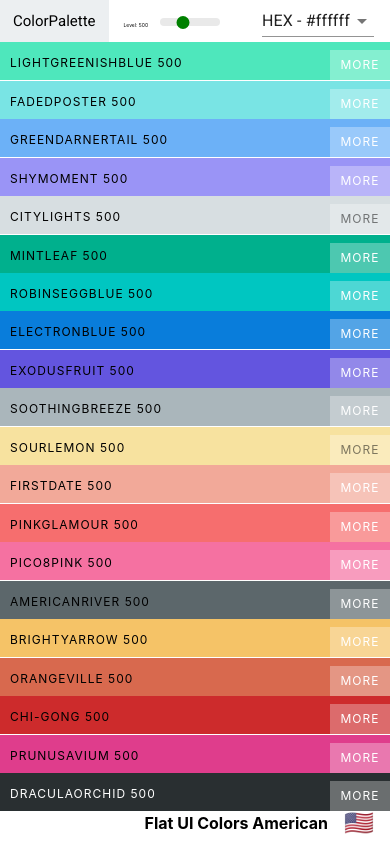
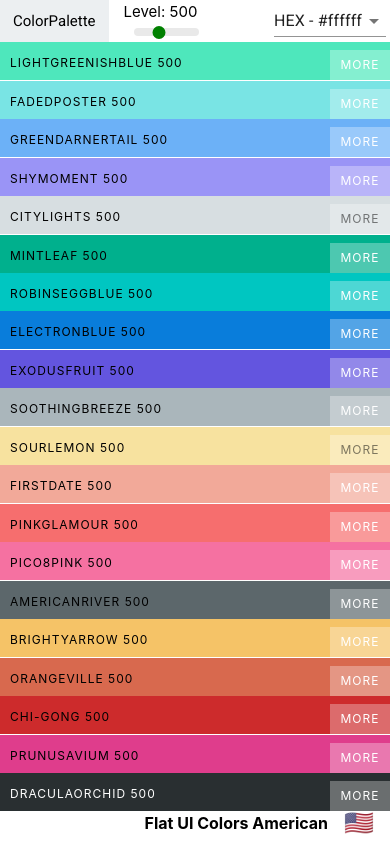
Before and after one commit to meixuanc/color-palette, a React (Create React App) app: page /palette/flat-ui-colors-american in a window 390 px wide. Built offline with nearby package versions, Linux system fonts and the light colour scheme.

Commit message:
modified phone style

```diff
--- a/src/styles/Navbar.css
+++ b/src/styles/Navbar.css
@@ -18,10 +18,13 @@
 		font-size: 15px !important;
 	}
 	.slider {
-		width: 60px !important;
+		width: 65px !important;
 	}
 	.color-level {
-		font-size: 5px;
+		font-size: 15px;
+	}
+	.select-container {
+		width: 100px;
 	}
 }
 
--- a/src/styles/PaletteListStyles.js
+++ b/src/styles/PaletteListStyles.js
@@ -53,6 +53,7 @@ const styles = {
 		boxSizing: 'border-box',
 		width: '100%',
 		height: '95%',
+		minHeight: '660px',
 		display: 'grid',
 		gridTemplateColumns: 'repeat(3,30%)',
 		gridGap: '1.5rem',
```
